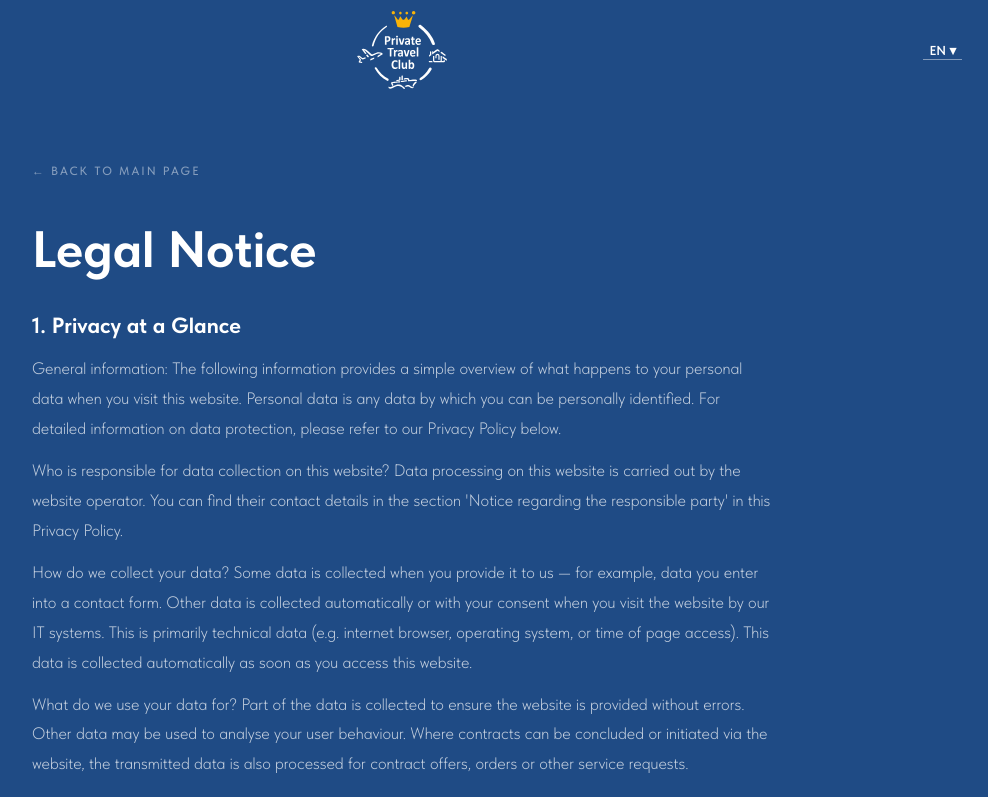
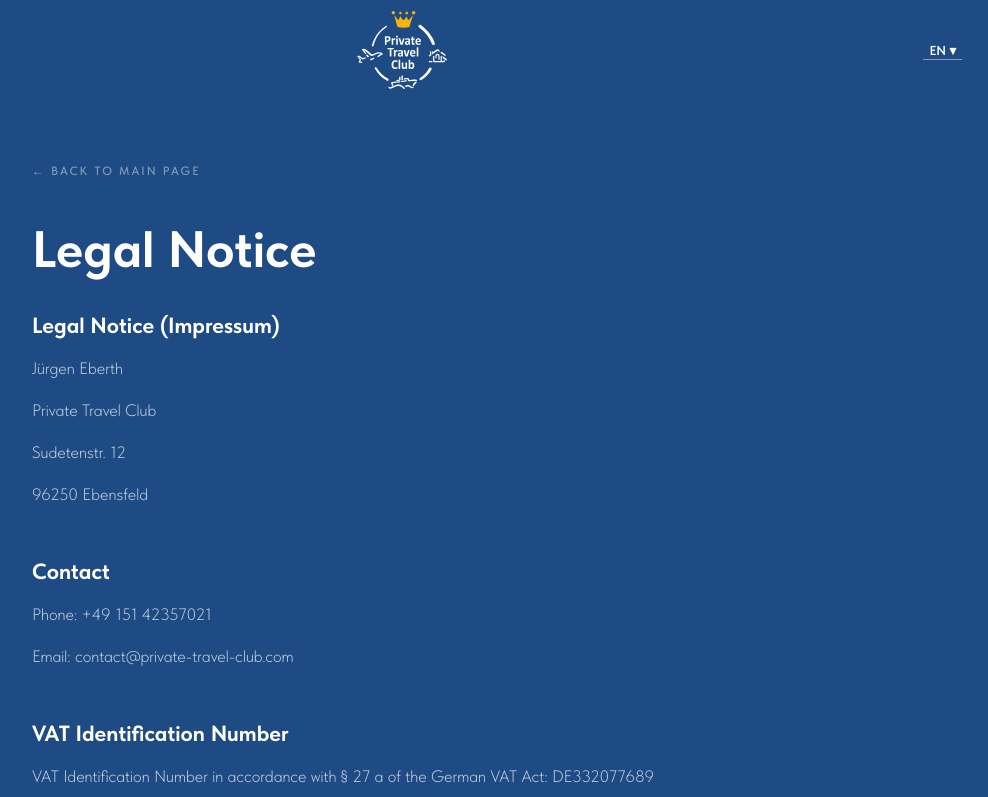
Before and after one commit to deminvv1/Private-Travel-Club, a Next.js app: page /en/impressum in a window 1280 px wide. Shown: the top 797 px of the page, without its empty margins (238-1226 px from the left). Built offline with nearby package versions, Linux system fonts and the light colour scheme.

Commit message:
fix imprus DONE

```diff
--- a/app/[locale]/impressum/page.tsx
+++ b/app/[locale]/impressum/page.tsx
@@ -21,8 +21,7 @@
   const lang = isValidLocale(locale) ? locale : DEFAULT_LOCALE
   const t = getT(lang)
 
-  // Impressum sections are the first 5 sections in privacy
-  const impressumSections = t.privacy.sections.slice(0, 5)
+  const impressumSections = t.impressum.sections
 
   return (
     <>
--- a/messages/de.json
+++ b/messages/de.json
@@ -280,6 +280,46 @@
       }
     ]
   },
+  "impressum": {
+    "sections": [
+      {
+        "heading": "Impressum",
+        "body": [
+          "Jürgen Eberth",
+          "Private Travel Club",
+          "Sudetenstr. 12",
+          "96250 Ebensfeld"
+        ]
+      },
+      {
+        "heading": "Kontakt",
+        "body": [
+          "Telefon: +49 (0) 151 - 42357021",
+          "E-Mail: contact@private-travel-club.com"
+        ]
+      },
+      {
+        "heading": "Umsatzsteuer-ID",
+        "body": [
+          "Umsatzsteuer-Identifikationsnummer gemäß § 27 a Umsatzsteuergesetz: DE332077689"
+        ]
+      },
+      {
+        "heading": "Redaktionell verantwortlich",
+        "body": [
+          "Jürgen Eberth",
+          "Sudetenstr. 12",
+          "96250 Ebensfeld"
+        ]
+      },
+      {
+        "heading": "Verbraucherstreitbeilegung / Universalschlichtungsstelle",
+        "body": [
+          "Wir nehmen an einem Streitbeilegungsverfahren vor einer Verbraucherschlichtungsstelle teil. Zuständig ist die Universalschlichtungsstelle des Zentrums für Schlichtung e.V., Straßburger Straße 8, 77694 Kehl am Rhein (https://www.verbraucher-schlichter.de)."
+        ]
+      }
+    ]
+  },
   "privacy": {
     "title": "Datenschutzerklärung",
     "sections": [
--- a/messages/en.json
+++ b/messages/en.json
@@ -280,6 +280,46 @@
       }
     ]
   },
+  "impressum": {
+    "sections": [
+      {
+        "heading": "Legal Notice (Impressum)",
+        "body": [
+          "Jürgen Eberth",
+          "Private Travel Club",
+          "Sudetenstr. 12",
+          "96250 Ebensfeld"
+        ]
+      },
+      {
+        "heading": "Contact",
+        "body": [
+          "Phone: +49 151 42357021",
+          "Email: contact@private-travel-club.com"
+        ]
+      },
+      {
+        "heading": "VAT Identification Number",
+        "body": [
+          "VAT Identification Number in accordance with § 27 a of the German VAT Act: DE332077689"
+        ]
+      },
+      {
+        "heading": "Editorially Responsible",
+        "body": [
+          "Jürgen Eberth",
+          "Sudetenstr. 12",
+          "96250 Ebensfeld"
+        ]
+      },
+      {
+        "heading": "Consumer Dispute Resolution",
+        "body": [
+          "We participate in a dispute resolution procedure before a consumer arbitration board. The responsible body is the Universalschlichtungsstelle des Zentrums für Schlichtung e.V., Straßburger Straße 8, 77694 Kehl am Rhein (https://www.verbraucher-schlichter.de)."
+        ]
+      }
+    ]
+  },
   "privacy": {
     "title": "Privacy Policy",
     "sections": [
--- a/messages/ru.json
+++ b/messages/ru.json
@@ -279,6 +279,46 @@
       }
     ]
   },
+  "impressum": {
+    "sections": [
+      {
+        "heading": "Юридическая информация (Impressum)",
+        "body": [
+          "Jürgen Eberth",
+          "Private Travel Club",
+          "Sudetenstr. 12",
+          "96250 Ebensfeld"
+        ]
+      },
+      {
+        "heading": "Контакт",
+        "body": [
+          "Телефон: +49 151 42357021",
+          "E-Mail: contact@private-travel-club.com"
+        ]
+      },
+      {
+        "heading": "Идентификационный номер НДС",
+        "body": [
+          "Идентификационный номер плательщика НДС в соответствии с § 27 a Закона об НДС Германии: DE332077689"
+        ]
+      },
+      {
+        "heading": "Редакционная ответственность",
+        "body": [
+          "Jürgen Eberth",
+          "Sudetenstr. 12",
+          "96250 Ebensfeld"
+        ]
+      },
+      {
+        "heading": "Урегулирование потребительских споров",
+        "body": [
+          "Мы участвуем в процедуре урегулирования споров через организацию по защите прав потребителей. Ответственный орган: Universalschlichtungsstelle des Zentrums für Schlichtung e.V., Straßburger Straße 8, 77694 Kehl am Rhein (https://www.verbraucher-schlichter.de)."
+        ]
+      }
+    ]
+  },
   "privacy": {
     "title": "Политика конфиденциальности",
     "sections": [
```
